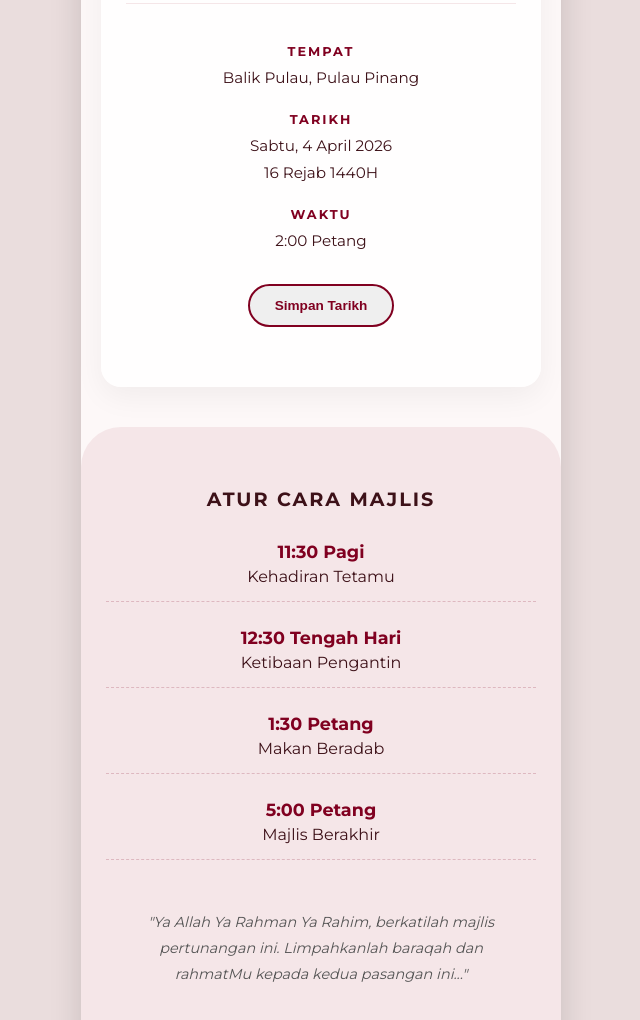
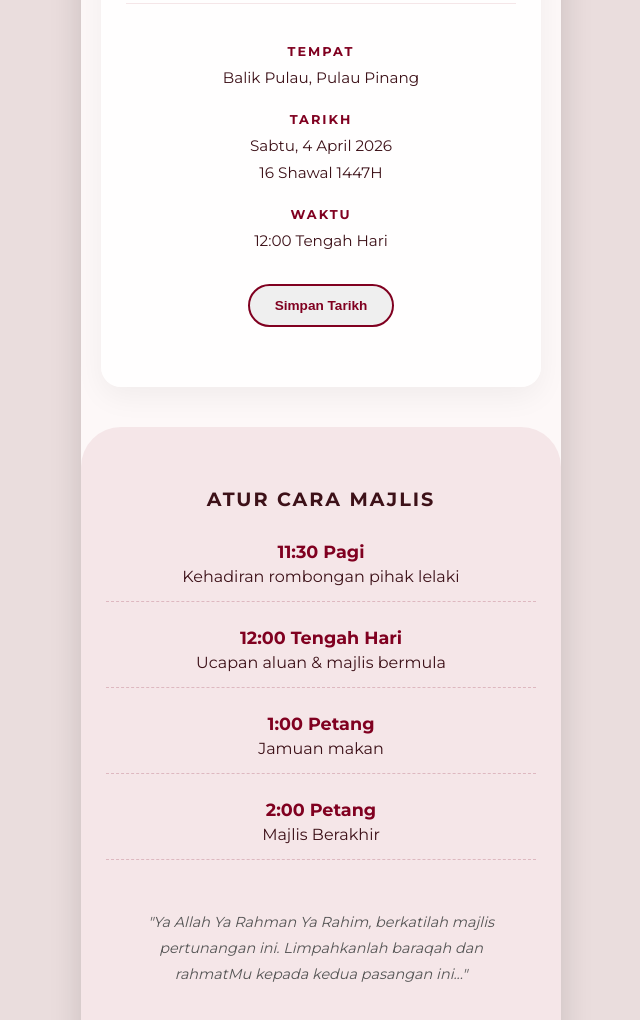
Before and after one commit to mnajmuddean/tunang-rsvp, a plain HTML site: page index.html in a window 1280 px wide. Shown: the part 1194-2214 px from the top of the page, without its empty margins (319-959 px from the left). Drawn offline with Linux system fonts and the light colour scheme; no server answers.

Commit message:
Update code

```diff
--- a/index.html
+++ b/index.html
@@ -6,6 +6,7 @@
     <meta name="theme-color" content="#800020" />
     <title>Majlis Pertunangan: Hawa & Najmuddin</title>
 
+    <link rel="icon" type="image/x-icon" href="nunha.webp">
     <link rel="preconnect" href="https://fonts.googleapis.com" />
     <link rel="preconnect" href="https://fonts.gstatic.com" crossorigin />
     <link
@@ -571,9 +572,9 @@
           <div class="info-label">Tempat</div>
           <p>Balik Pulau, Pulau Pinang</p>
           <div class="info-label">Tarikh</div>
-          <p>Sabtu, 4 April 2026<br />16 Rejab 1440H</p>
+          <p>Sabtu, 4 April 2026<br />16 Shawal 1447H</p>
           <div class="info-label">Waktu</div>
-          <p>2:00 Petang</p>
+          <p>12:00 Tengah Hari</p>
         </div>
 
         <button class="btn-outline" onclick="openModal('saveDateModal')">Simpan Tarikh</button>
@@ -583,18 +584,18 @@
         <h2>ATUR CARA MAJLIS</h2>
         <div class="timeline-item">
           <div class="timeline-time">11:30 Pagi</div>
-          <div>Kehadiran Tetamu</div>
+          <div>Kehadiran rombongan pihak lelaki</div>
         </div>
         <div class="timeline-item">
-          <div class="timeline-time">12:30 Tengah Hari</div>
-          <div>Ketibaan Pengantin</div>
+          <div class="timeline-time">12:00 Tengah Hari</div>
+          <div>Ucapan aluan & majlis bermula</div>
         </div>
         <div class="timeline-item">
-          <div class="timeline-time">1:30 Petang</div>
-          <div>Makan Beradab</div>
+          <div class="timeline-time">1:00 Petang</div>
+          <div>Jamuan makan</div>
         </div>
         <div class="timeline-item">
-          <div class="timeline-time">5:00 Petang</div>
+          <div class="timeline-time">2:00 Petang</div>
           <div>Majlis Berakhir</div>
         </div>
 
```
Also changed, not shown: first-page.webp.
